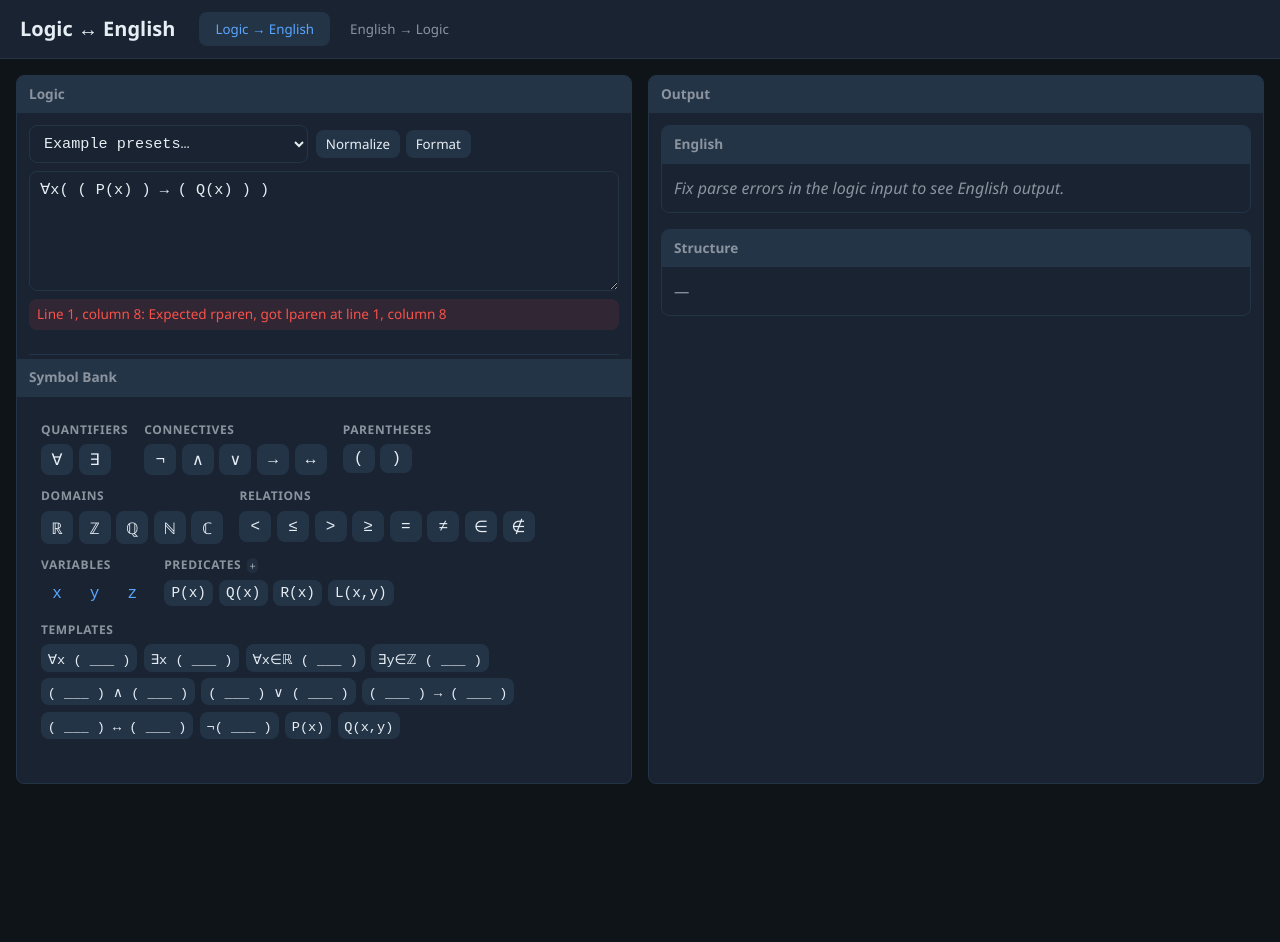
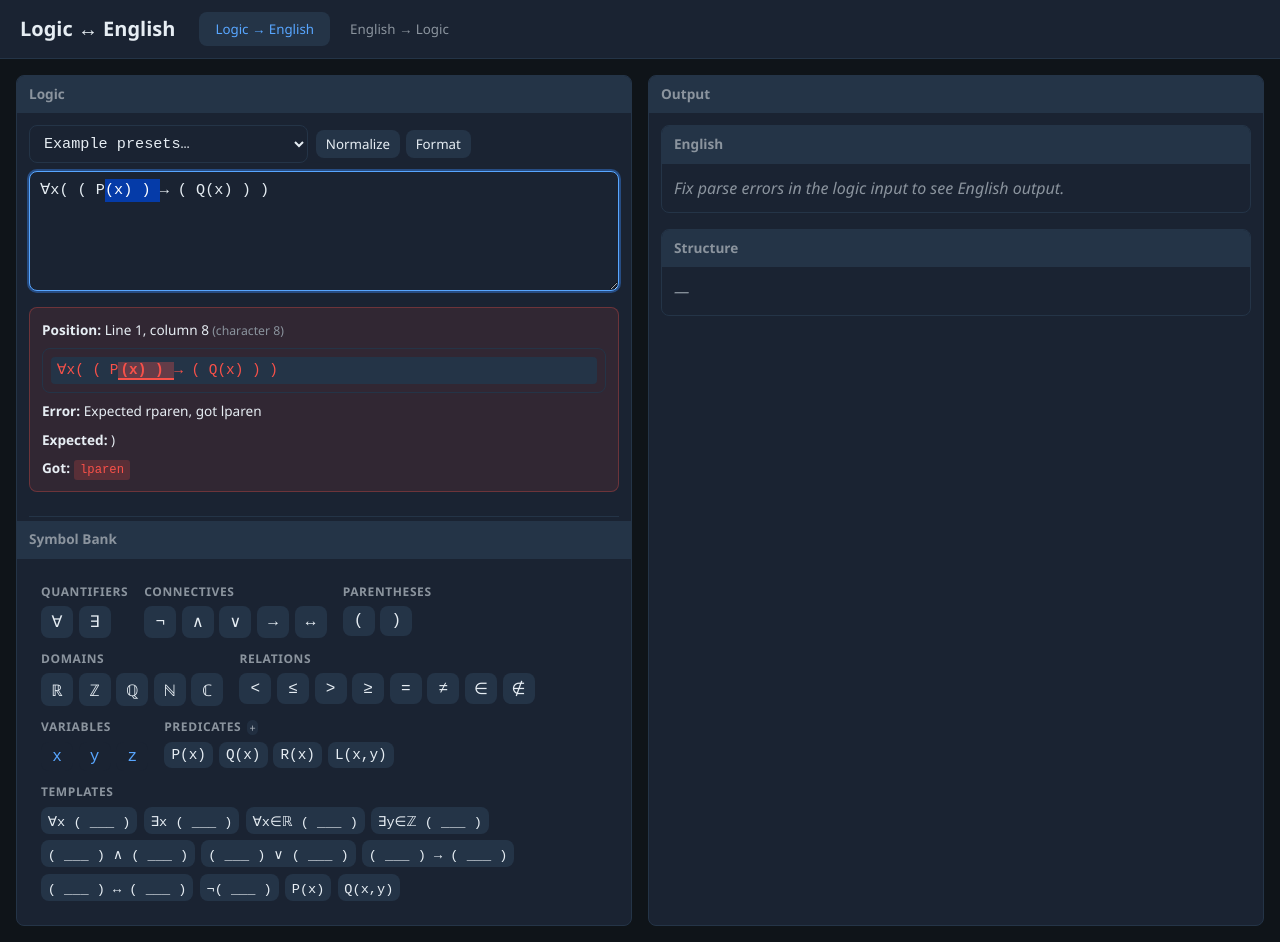
Before and after one commit to hlin11234/logic-english-app, a React (Vite) app: page / in a window 1280 px wide. Both pictures are taken after a click on the button "Format". Before the commit the page ends 800 px from the top, so only its background shows below. Built offline with nearby package versions, Linux system fonts and the light colour scheme.

Commit message:
Improve parse error messages with position and expectations

```diff
--- a/src/LogicToEnglish.tsx
+++ b/src/LogicToEnglish.tsx
@@ -7,13 +7,27 @@ import { LogicTraps } from './components/LogicTraps';
 
 export function LogicToEnglish() {
   const [input, setInput] = useState('∀x ( P(x) → Q(x) )');
-  const [parseError, setParseError] = useState<{ line: number; column: number; message: string } | null>(null);
+  const [parseError, setParseError] = useState<{
+    line: number;
+    column: number;
+    message: string;
+    expected?: string[];
+    got?: string;
+    charIndex?: number;
+  } | null>(null);
   const [ast, setAst] = useState<Expr | null>(null);
 
   useEffect(() => {
     const err = getParseError(input);
     if (err) {
-      setParseError({ line: err.line, column: err.column, message: err.message });
+      setParseError({
+        line: err.line,
+        column: err.column,
+        message: err.message,
+        expected: err.expected,
+        got: err.got,
+        charIndex: err.charIndex,
+      });
       setAst(null);
     } else {
       setParseError(null);
--- a/src/components/LogicEditor.css
+++ b/src/components/LogicEditor.css
@@ -24,11 +24,83 @@
   width: 100%;
   font-size: 0.95rem;
   line-height: 1.5;
+  font-family: var(--font-mono);
+}
+
+.le-input-error {
+  border-color: rgba(248, 81, 73, 0.5);
 }
 
 .le-error {
-  padding: 0.35rem 0.5rem;
+  padding: 0.75rem;
   background: rgba(248, 81, 73, 0.1);
+  border: 1px solid rgba(248, 81, 73, 0.3);
   border-radius: var(--radius);
   font-size: 0.85rem;
+  margin-top: 0.5rem;
 }
+
+.le-error-snippet {
+  margin: 0.5rem 0;
+  padding: 0.5rem;
+  background: var(--surface1);
+  border-radius: var(--radius);
+  border: 1px solid var(--surface2);
+}
+
+.le-error-code {
+  font-family: var(--font-mono);
+  font-size: 0.9rem;
+  white-space: pre-wrap;
+  word-break: break-all;
+  display: block;
+  line-height: 1.6;
+}
+
+.le-error-highlight {
+  background: rgba(248, 81, 73, 0.3);
+  border-bottom: 2px solid #f85149;
+  padding: 0 2px;
+  font-weight: 600;
+}
+
+.le-error-location {
+  margin-bottom: 0.5rem;
+  color: var(--text);
+}
+
+.le-error-char {
+  color: var(--muted);
+  font-size: 0.9em;
+}
+
+.le-error-message {
+  margin-bottom: 0.5rem;
+  color: var(--text);
+}
+
+.le-error-expected {
+  margin-bottom: 0.5rem;
+  color: var(--text);
+}
+
+.le-error-expected code {
+  background: var(--surface2);
+  padding: 0.2rem 0.4rem;
+  border-radius: 3px;
+  font-family: var(--font-mono);
+  font-size: 0.9em;
+}
+
+.le-error-got {
+  color: var(--text);
+}
+
+.le-error-got code {
+  background: rgba(248, 81, 73, 0.2);
+  padding: 0.2rem 0.4rem;
+  border-radius: 3px;
+  font-family: var(--font-mono);
+  font-size: 0.9em;
+  color: #f85149;
+}
--- a/src/components/LogicEditor.tsx
+++ b/src/components/LogicEditor.tsx
@@ -1,4 +1,4 @@
-import { useRef, useCallback } from 'react';
+import { useRef, useCallback, useEffect } from 'react';
 import { normalizeToUnicode, formatSpacing } from '../utils/normalize';
 import { parse } from '../parser/Parser';
 import { exprToString } from '../parser/exprToString';
@@ -10,7 +10,14 @@ interface LogicEditorProps {
   value: string;
   onChange: (v: string) => void;
   onCursorChange?: (pos: number) => void;
-  parseError?: { line: number; column: number; message: string } | null;
+  parseError?: {
+    line: number;
+    column: number;
+    message: string;
+    expected?: string[];
+    got?: string;
+    charIndex?: number;
+  } | null;
   /** When true, show Symbol Bank below editor */
   showSymbolBank?: boolean;
 }
@@ -23,6 +30,18 @@ export function LogicEditor({
   showSymbolBank = true,
 }: LogicEditorProps) {
   const textareaRef = useRef<HTMLTextAreaElement>(null);
+
+  // Scroll to error position when error changes
+  useEffect(() => {
+    if (parseError?.charIndex !== undefined && textareaRef.current) {
+      const ta = textareaRef.current;
+      // Try to scroll to the error position
+      ta.focus();
+      // Set selection to highlight the error position
+      const errorLength = parseError.got?.length || 1;
+      ta.setSelectionRange(parseError.charIndex, parseError.charIndex + errorLength);
+    }
+  }, [parseError]);
 
   const insertAtCursor = useCallback(
     (text: string, _selectPlaceholder?: string) => {
@@ -101,7 +120,7 @@ export function LogicEditor({
       </div>
       <textarea
         ref={textareaRef}
-        className="le-input"
+        className={`le-input ${parseError ? 'le-input-error' : ''}`}
         value={value}
         onChange={(e) => onChange(e.target.value)}
         onSelect={() => {
@@ -118,7 +137,32 @@ export function LogicEditor({
       />
       {parseError && (
         <div className="le-error error-msg" role="alert">
-          Line {parseError.line}, column {parseError.column}: {parseError.message}
+          <div className="le-error-location">
+            <strong>Position:</strong> Line {parseError.line}, column {parseError.column}
+            {parseError.charIndex !== undefined && (
+              <span className="le-error-char"> (character {parseError.charIndex + 1})</span>
+            )}
+          </div>
+          {parseError.charIndex !== undefined && (
+            <div className="le-error-snippet">
+              <code className="le-error-code">
+                {renderErrorSnippet(value, parseError.charIndex, parseError.got?.length || 1)}
+              </code>
+            </div>
+          )}
+          <div className="le-error-message">
+            <strong>Error:</strong> {parseError.message}
+          </div>
+          {parseError.expected && parseError.expected.length > 0 && (
+            <div className="le-error-expected">
+              <strong>Expected:</strong> {formatTokenList(parseError.expected)}
+            </div>
+          )}
+          {parseError.got && (
+            <div className="le-error-got">
+              <strong>Got:</strong> <code>{parseError.got}</code>
+            </div>
+          )}
         </div>
       )}
       {showSymbolBank && (
@@ -132,3 +176,59 @@ export function LogicEditor({
     </div>
   );
 }
+
+function formatTokenList(tokens: string[]): string {
+  if (tokens.length === 0) return 'nothing';
+
+  // Map token types to user-friendly names
+  const tokenNames = tokens.map((t) => {
+    const friendly: Record<string, string> = {
+      'forall': '∀ or "forall"',
+      'exists': '∃ or "exists"',
+      'not': '¬ or "!"',
+      'and': '∧ or "&"',
+      'or': '∨ or "|"',
+      'impl': '→ or "->"',
+      'iff': '↔ or "<->"',
+      'lparen': '(',
+      'rparen': ')',
+      'comma': ',',
+      'var': 'variable',
+      'ident': 'identifier',
+      'domain': 'domain symbol (ℝ, ℤ, ℚ, ℕ, ℂ)',
+      'member': '∈',
+      'notmember': '∉',
+      'lt': '<',
+      'le': '≤ or "<="',
+      'gt': '>',
+      'ge': '≥ or ">="',
+      'eq': '=',
+      'ne': '≠ or "!="',
+      'num': 'number',
+      'eof': 'end of input',
+    };
+    return friendly[t] || t;
+  });
+
+  if (tokenNames.length === 1) return tokenNames[0]!;
+  if (tokenNames.length === 2) return `${tokenNames[0]} or ${tokenNames[1]}`;
+  return `${tokenNames.slice(0, -1).join(', ')}, or ${tokenNames[tokenNames.length - 1]}`;
+}
+
+function renderErrorSnippet(text: string, errorIndex: number, errorLength: number) {
+  const beforeError = text.substring(Math.max(0, errorIndex - 20), errorIndex);
+  const errorText = text.substring(errorIndex, Math.min(text.length, errorIndex + errorLength));
+  const afterError = text.substring(errorIndex + errorLength, Math.min(text.length, errorIndex + errorLength + 20));
+  const hasMoreBefore = errorIndex > 20;
+  const hasMoreAfter = errorIndex + errorLength + 20 < text.length;
+
+  return (
+    <>
+      {hasMoreBefore && '…'}
+      <span className="le-error-before">{beforeError}</span>
+      <span className="le-error-highlight">{errorText || '?'}</span>
+      <span className="le-error-after">{afterError}</span>
+      {hasMoreAfter && '…'}
+    </>
+  );
+}
--- a/src/parser/Parser.ts
+++ b/src/parser/Parser.ts
@@ -8,9 +8,11 @@ export class ParseError extends Error {
   constructor(
     message: string,
     public readonly line: number,
-    public readonly column: number
+    public readonly column: number,
+    public readonly expected?: TokenType[],
+    public readonly got?: TokenType
   ) {
-    super(`${message} at line ${line}, column ${column}`);
+    super(message);
     this.name = 'ParseError';
   }
 }
@@ -42,16 +44,35 @@ class ParserState {
     return t;
   }
 
-  private expect(type: TokenType): Token {
+  private expect(type: TokenType, expectedAlternatives?: TokenType[]): Token {
     if (!this.at(type)) {
       const t = this.current;
+      const expected = expectedAlternatives ? [type, ...expectedAlternatives] : [type];
       throw new ParseError(
-        `Expected ${type}, got ${t.type}`,
+        `Expected ${formatExpectedTokens(expected)}, got ${t.type}`,
         t.line,
-        t.column
+        t.column,
+        expected,
+        t.type
       );
     }
     return this.advance();
+  }
+
+  private expectOneOf(types: TokenType[]): Token {
+    const t = this.current;
+    for (const type of types) {
+      if (this.at(type)) {
+        return this.advance();
+      }
+    }
+    throw new ParseError(
+      `Expected one of: ${formatExpectedTokens(types)}, got ${t.type}`,
+      t.line,
+      t.column,
+      types,
+      t.type
+    );
   }
 
   parseExpr(): Expr {
@@ -122,7 +143,14 @@ class ParserState {
           const domainToken = this.advance();
           domain = { kind: 'domain', name: domainToken.value };
         } else {
-          throw new ParseError('Expected domain symbol after ∈', this.current.line, this.current.column);
+          const t = this.current;
+          throw new ParseError(
+            'Expected domain symbol after ∈',
+            t.line,
+            t.column,
+            ['domain'],
+            t.type
+          );
         }
       }
 
@@ -154,7 +182,13 @@ class ParserState {
         return { kind: 'predicate', name: left.name, args: [left.name] };
       }
       const t = this.current;
-      throw new ParseError(`Unexpected term in atom`, t.line, t.column);
+      throw new ParseError(
+        `Unexpected term in atom`,
+        t.line,
+        t.column,
+        ['lparen', 'var', 'ident'],
+        t.type
+      );
     }
 
     if (this.at('lparen')) {
@@ -169,7 +203,13 @@ class ParserState {
     }
 
     const t = this.current;
-    throw new ParseError(`Unexpected token: ${t.type}`, t.line, t.column);
+    throw new ParseError(
+      `Unexpected token: ${t.type}`,
+      t.line,
+      t.column,
+      ['forall', 'exists', 'var', 'ident', 'lparen'],
+      t.type
+    );
   }
 
   private canStartTerm(): boolean {
@@ -211,7 +251,13 @@ class ParserState {
       return { kind: 'var', name };
     }
     const t = this.current;
-    throw new ParseError(`Expected term, got ${t.type}`, t.line, t.column);
+    throw new ParseError(
+      `Expected term, got ${t.type}`,
+      t.line,
+      t.column,
+      ['var', 'num', 'ident', 'lparen'],
+      t.type
+    );
   }
 
   private parseRelOp(): Expr['kind'] extends 'relation' ? Expr['op'] : null {
@@ -252,7 +298,14 @@ class ParserState {
 
   private parsePredicateFromName(leftTerm: Term): Expr {
     if (leftTerm.kind !== 'var') {
-      throw new ParseError('Predicate name must be a variable', this.current.line, this.current.column);
+      const t = this.current;
+      throw new ParseError(
+        'Predicate name must be a variable',
+        t.line,
+        t.column,
+        ['var'],
+        t.type
+      );
     }
     const name = leftTerm.name;
     this.advance(); // consume '('
@@ -283,13 +336,63 @@ class ParserState {
   }
 }
 
-export function getParseError(input: string): { message: string; line: number; column: number } | null {
+function formatExpectedTokens(types: TokenType[]): string {
+  if (types.length === 0) return 'nothing';
+  if (types.length === 1) return types[0]!;
+  if (types.length === 2) return `${types[0]} or ${types[1]}`;
+  return `${types.slice(0, -1).join(', ')}, or ${types[types.length - 1]}`;
+}
+
+function lineColumnToIndex(input: string, line: number, column: number): number {
+  let currentLine = 1;
+  let currentCol = 1;
+  let index = 0;
+
+  while (index < input.length && (currentLine < line || (currentLine === line && currentCol < column))) {
+    if (input[index] === '\n') {
+      currentLine++;
+      currentCol = 1;
+    } else {
+      currentCol++;
+    }
+    index++;
+  }
+
+  return index;
+}
+
+export function getParseError(input: string): {
+  message: string;
+  line: number;
+  column: number;
+  expected?: TokenType[];
+  got?: TokenType;
+  charIndex?: number;
+} | null {
   try {
     parse(input);
     return null;
   } catch (e) {
-    if (e instanceof ParseError) return { message: e.message, line: e.line, column: e.column };
-    if (e instanceof TokenizerError) return { message: e.message, line: e.line, column: e.column };
+    if (e instanceof ParseError) {
+      const charIndex = lineColumnToIndex(input, e.line, e.column);
+      return {
+        message: e.message,
+        line: e.line,
+        column: e.column,
+        expected: e.expected,
+        got: e.got,
+        charIndex,
+      };
+    }
+    if (e instanceof TokenizerError) {
+      const charIndex = lineColumnToIndex(input, e.line, e.column);
+      return {
+        message: e.message,
+        line: e.line,
+        column: e.column,
+        charIndex,
+      };
+    }
     throw e;
   }
 }
```
